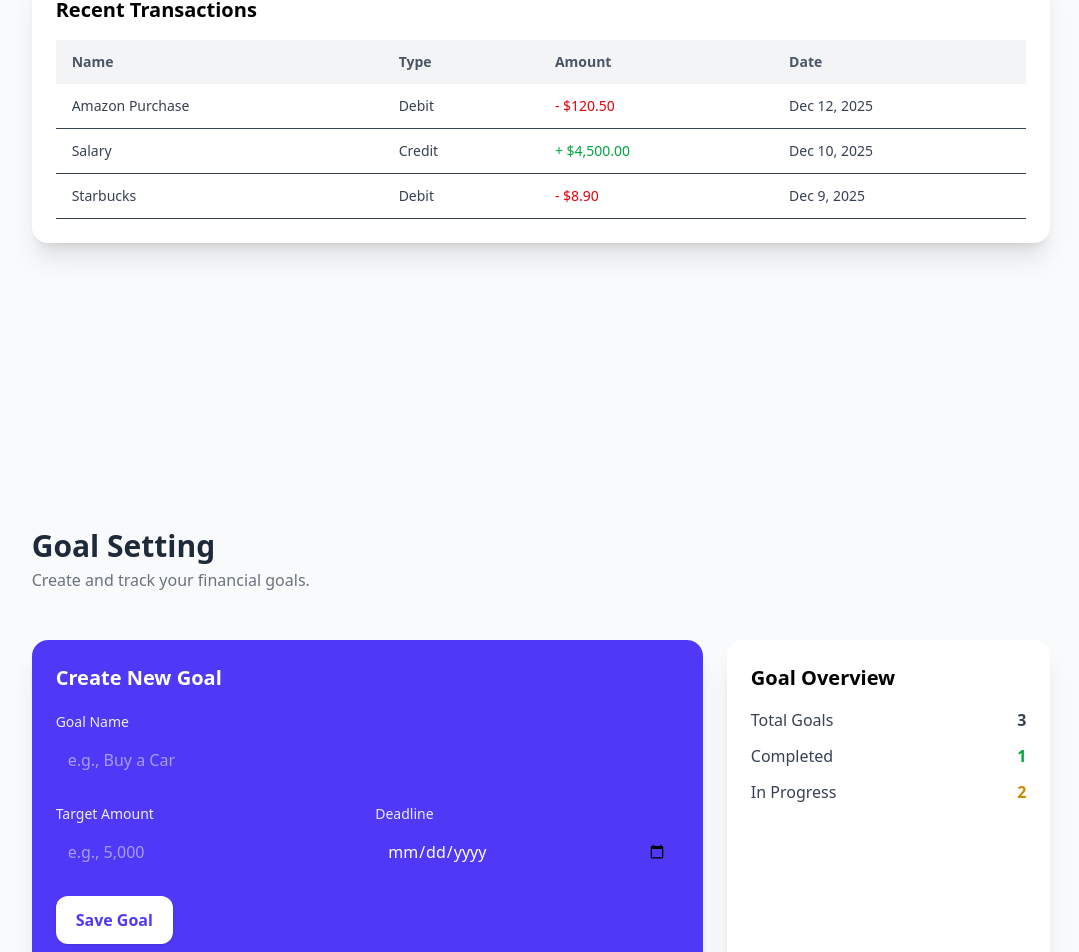
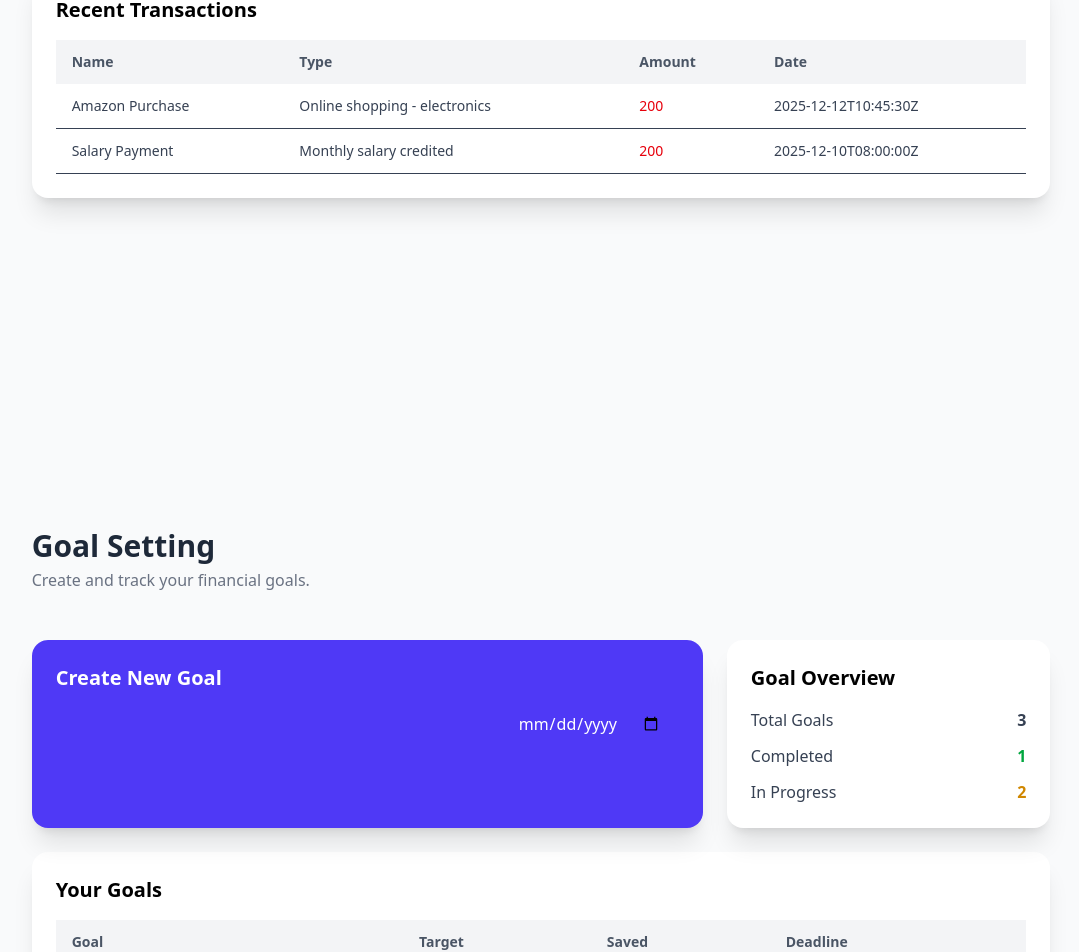
Before and after one commit to abdo0070/wallet-angular, an Angular app: page / in a window 1280 px wide. Shown: the part 376-1328 px from the top of the page, without its empty margins (99-1178 px from the left). Built offline with nearby package versions, Linux system fonts and the light colour scheme.

Commit message:
goal & dashboard and make models

```diff
--- /dev/null
+++ b/data.json
@@ -0,0 +1,26 @@
+{
+  "user": {
+    "id": 1,
+    "name": "John Doe",
+    "email": "john.doe@example.com",
+    "phone": "+1 555 123 4567",
+    "avatar_url": "https://i.pravatar.cc/150?img=12",
+    "created_at": "2025-01-15T09:20:00Z"
+  },
+  "transactions": [
+    {
+      "id": "tx_001",
+      "name": "Amazon Purchase",
+      "description": "Online shopping - electronics",
+      "user_id": 1,
+      "created_at": "2025-12-12T10:45:30Z"
+    },
+    {
+      "id": "tx_002",
+      "name": "Salary Payment",
+      "description": "Monthly salary credited",
+      "user_id": 1,
+      "created_at": "2025-12-10T08:00:00Z"
+    }
+  ]
+}
--- a/src/app/app.config.ts
+++ b/src/app/app.config.ts
@@ -3,7 +3,8 @@ import { provideRouter } from '@angular/router';
 
 import { routes } from './app.routes';
 import { provideClientHydration } from '@angular/platform-browser';
+import { provideHttpClient } from '@angular/common/http';
 
 export const appConfig: ApplicationConfig = {
-  providers: [provideRouter(routes), provideClientHydration()]
+  providers: [provideHttpClient(),provideRouter(routes), provideClientHydration()]
 };
--- a/src/app/components/dashboard/dashboard.component.html
+++ b/src/app/components/dashboard/dashboard.component.html
@@ -65,26 +65,14 @@
           </thead>
 
           <tbody class="text-gray-700 text-sm">
+            @for (tran of transactions; track tran.id){
             <tr class="border-b">
-              <td class="px-4 py-3">Amazon Purchase</td>
-              <td class="px-4 py-3">Debit</td>
-              <td class="px-4 py-3 text-red-600">- $120.50</td>
-              <td class="px-4 py-3">Dec 12, 2025</td>
+              <td class="px-4 py-3">{{tran.name}}</td>
+              <td class="px-4 py-3">{{tran.description}}</td>
+              <td class="px-4 py-3 text-red-600">{{tran.balance}}</td>
+              <td class="px-4 py-3">{{tran.created_at}}</td>
             </tr>
-
-            <tr class="border-b">
-              <td class="px-4 py-3">Salary</td>
-              <td class="px-4 py-3">Credit</td>
-              <td class="px-4 py-3 text-green-600">+ $4,500.00</td>
-              <td class="px-4 py-3">Dec 10, 2025</td>
-            </tr>
-
-            <tr class="border-b">
-              <td class="px-4 py-3">Starbucks</td>
-              <td class="px-4 py-3">Debit</td>
-              <td class="px-4 py-3 text-red-600">- $8.90</td>
-              <td class="px-4 py-3">Dec 9, 2025</td>
-            </tr>
+            }
           </tbody>
         </table>
       </div>
--- a/src/app/components/dashboard/dashboard.component.ts
+++ b/src/app/components/dashboard/dashboard.component.ts
@@ -1,13 +1,93 @@
-import { Component } from '@angular/core';
-import { DashboardHeaderComponent } from "../dashboard-header/dashboard-header.component";
+import { Component, OnInit } from '@angular/core';
+import { DashboardHeaderComponent } from '../dashboard-header/dashboard-header.component';
+import { User } from '../../models/user.model';
+import { UserDataService } from '../../service/user-data.service';
+import { FormsModule } from '@angular/forms';
 
 @Component({
   selector: 'app-dashboard',
   standalone: true,
-  imports: [DashboardHeaderComponent],
+  imports: [FormsModule, DashboardHeaderComponent],
   templateUrl: './dashboard.component.html',
-  styleUrl: './dashboard.component.css'
 })
-export class DashboardComponent {
+export class DashboardComponent implements OnInit {
+  user!: User;
+  transactions: any = [];
+  loading = false;
+  error: string | null = null;
 
+  constructor(private userDataService: UserDataService) {}
+
+  ngOnInit(): void {
+    this.transactions = [
+      {
+        id: 'tx_001',
+        name: 'Amazon Purchase',
+        description: 'Online shopping - electronics',
+        user_id: 1,
+        balance: 200,
+        created_at: '2025-12-12T10:45:30Z',
+      },
+      {
+        id: 'tx_002',
+        name: 'Salary Payment',
+        description: 'Monthly salary credited',
+        balance: 200,
+        user_id: 1,
+        created_at: '2025-12-10T08:00:00Z',
+      },
+    ];
+  }
+
+  loadData(): void {
+    this.loading = true;
+
+    this.userDataService.getUser().subscribe({
+      next: (user) => {
+        this.user = user;
+
+        this.userDataService.getUserTransactions(1).subscribe({
+          next: (transactions) => {
+            this.transactions = transactions;
+            this.loading = false;
+          },
+          error: () => {
+            this.error = 'Failed to load transactions';
+            this.loading = false;
+          },
+        });
+      },
+      error: () => {
+        this.error = 'Failed to load user';
+        this.loading = false;
+      },
+    });
+  }
+  addMoney(): void {
+    console.log('Add Money clicked');
+  }
+
+  sendMoney(): void {
+    console.log('Send Money clicked');
+  }
+
+  payBills(): void {
+    console.log('Pay Bills clicked');
+  }
+
+  withdraw(): void {
+    console.log('Withdraw clicked');
+  }
+
+  exchange(): void {
+    console.log('Exchange clicked');
+  }
+  formatAmount(amount: number): string {
+    const sign = amount > 0 ? '+' : '-';
+    return `${sign} $${Math.abs(amount).toFixed(2)}`;
+  }
+
+  isCredit(amount: number): boolean {
+    return amount > 0;
+  }
 }
--- a/src/app/components/goal-setting/goal-setting.component.html
+++ b/src/app/components/goal-setting/goal-setting.component.html
@@ -1,5 +1,4 @@
 <div class="w-full bg-gray-50">
-
   <!-- PAGE HEADER -->
   <div class="p-4 md:p-6">
     <h1 class="text-3xl font-bold text-gray-800">Goal Setting</h1>
@@ -8,47 +7,18 @@
 
   <!-- GOAL CREATION + SUMMARY -->
   <div class="grid gap-6 md:grid-cols-3 p-4 md:p-6">
-
     <!-- Create New Goal -->
-    <div class="md:col-span-2 bg-indigo-600 text-white p-6 rounded-2xl shadow-xl">
+    <div
+      class="md:col-span-2 bg-indigo-600 text-white p-6 rounded-2xl shadow-xl"
+    >
       <h3 class="text-xl font-semibold">Create New Goal</h3>
 
-      <form class="mt-5 space-y-5">
+      <form class="mt-5 space-y-5" (ngSubmit)="saveGoal()">
+        <input type="text" [(ngModel)]="goalName" name="goalName" />
 
-        <div>
-          <label class="block text-sm opacity-90 mb-1">Goal Name</label>
-          <input
-            type="text"
-            class="w-full p-3 rounded-xl focus:outline-none"
-            placeholder="e.g., Buy a Car"
-          />
-        </div>
+        <input type="number" [(ngModel)]="targetAmount" name="targetAmount" />
 
-        <div class="grid grid-cols-1 sm:grid-cols-2 gap-4">
-          <div>
-            <label class="block text-sm opacity-90 mb-1">Target Amount</label>
-            <input
-              type="number"
-              class="w-full p-3 rounded-xl focus:outline-none"
-              placeholder="e.g., 5,000"
-            />
-          </div>
-
-          <div>
-            <label class="block text-sm opacity-90 mb-1">Deadline</label>
-            <input
-              type="date"
-              class="w-full p-3 rounded-xl focus:outline-none"
-            />
-          </div>
-        </div>
-
-        <button
-          type="submit"
-          class="bg-white text-indigo-600 px-5 py-3 rounded-xl shadow hover:bg-gray-100 font-semibold w-full sm:w-auto"
-        >
-          Save Goal
-        </button>
+        <input type="date" [(ngModel)]="deadline" name="deadline" />
       </form>
     </div>
 
@@ -89,28 +59,16 @@
         </thead>
 
         <tbody class="text-gray-700 text-sm">
-
+          @for (goal of goals; track goal.id) {
           <tr class="border-b">
-            <td class="px-4 py-3">Buy a Laptop</td>
-            <td class="px-4 py-3">$1200</td>
-            <td class="px-4 py-3 text-green-600">$600</td>
-            <td class="px-4 py-3">Jan 20, 2026</td>
+            <td class="px-4 py-3">{{ goal.name }}</td>
+            <td class="px-4 py-3">{{ goal.targetAmount }}</td>
+            <td class="px-4 py-3 text-green-600">
+              {{ goal.savedAmount }}
+            </td>
+            <td class="px-4 py-3">{{ goal.deadline }}</td>
           </tr>
-
-          <tr class="border-b">
-            <td class="px-4 py-3">Vacation Trip</td>
-            <td class="px-4 py-3">$3000</td>
-            <td class="px-4 py-3 text-green-600">$1,200</td>
-            <td class="px-4 py-3">Jun 5, 2026</td>
-          </tr>
-
-          <tr class="border-b">
-            <td class="px-4 py-3">Emergency Fund</td>
-            <td class="px-4 py-3">$5,000</td>
-            <td class="px-4 py-3 text-green-600">$4,100</td>
-            <td class="px-4 py-3">Dec 31, 2026</td>
-          </tr>
-
+          }
         </tbody>
       </table>
     </div>
@@ -133,5 +91,4 @@
       <span class="text-xl">⚙️</span>Settings
     </button>
   </div>
-
 </div>
--- a/src/app/components/goal-setting/goal-setting.component.ts
+++ b/src/app/components/goal-setting/goal-setting.component.ts
@@ -1,12 +1,61 @@
-import { Component } from '@angular/core';
+import { Component, OnInit } from '@angular/core';
+import { Goal } from '../../models/goal.model';
+import { FormsModule } from '@angular/forms';
 
 @Component({
   selector: 'app-goal-setting',
   standalone: true,
-  imports: [],
+  imports: [FormsModule],
   templateUrl: './goal-setting.component.html',
-  styleUrl: './goal-setting.component.css'
+  styleUrl: './goal-setting.component.css',
 })
-export class GoalSettingComponent {
+export class GoalSettingComponent implements OnInit {
+  goalName = '';
+  targetAmount: number | null = null;
+  deadline = '';
+
+  goals: Goal[] = [];
+  ngOnInit(): void {
+    this.loadGoals();
+  }
+
+  loadGoals(): void {
+    // fake data
+    this.goals = [
+      {
+        id: 'g1',
+        name: 'Buy a Laptop',
+        targetAmount: 1200,
+        savedAmount: 600,
+        deadline: '2026-01-20',
+        createdAt: '2025-12-01',
+      },
+      {
+        id: 'g2',
+        name: 'Vacation Trip',
+        targetAmount: 3000,
+        savedAmount: 1200,
+        deadline: '2026-06-05',
+        createdAt: '2025-11-15',
+      },
+      {
+        id: 'g3',
+        name: 'Emergency Fund',
+        targetAmount: 5000,
+        savedAmount: 4100,
+        deadline: '2026-12-31',
+        createdAt: '2025-10-10',
+      },
+    ];
+  }
+  saveGoal(): void {
+    // backend post request body
+    /**
+  goalName = '';
+  targetAmount: number | null = null;
+  deadline = '';
+  token
+     */
+  }
 
 }
--- /dev/null
+++ b/src/app/models/user.model.ts
@@ -0,0 +1,6 @@
+export interface User {
+  id: Number;
+  name: string;
+  email: string;
+  Balance: number;
+}
--- /dev/null
+++ b/src/app/service/user-data.service.ts
@@ -0,0 +1,29 @@
+import { Injectable } from '@angular/core';
+import { HttpClient } from '@angular/common/http';
+import { Observable } from 'rxjs';
+import { User } from '../models/user.model';
+import { Transaction } from '../models/transaction.model';
+
+@Injectable({
+  providedIn: 'root',
+})
+export class UserDataService {
+  private readonly API_BASE = 'http://localhost:3000'; // json-server
+  constructor(private http: HttpClient) {}
+
+  getUser(): Observable<User> {
+    return this.http.get<User>(`${this.API_BASE}/users/:id`);
+  }
+
+
+  getUserTransactions(userId: number): Observable<Transaction[]> {
+    return this.http.get<Transaction[]>(
+      `${this.API_BASE}/transactions`,
+      {
+        params: {
+          user_id: userId,
+        },
+      }
+    );
+  }
+}
```
Also changed, not shown: src/app/models/goal.model.ts (added, +8 -0 lines), src/app/models/transaction.model.ts (added, +7 -0 lines), src/app/components/dashboard/dashboard.component.css (deleted), 1 other file (tests, documents, lock files or other folders).
